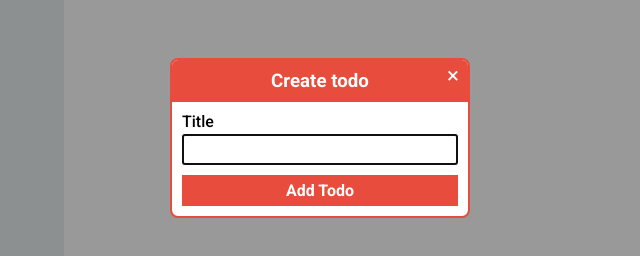
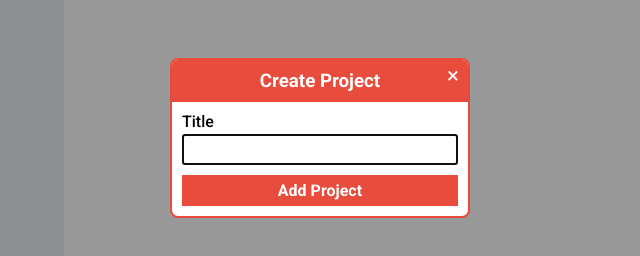
Before and after one commit to MERatio/todo-list, a website built with webpack: page src/template.html in a window 1280 px wide. Both pictures are taken after a click on the button "Create project". Shown: the part 134-390 px from the top of the page, 320-960 px from the left. Built offline with nearby package versions, Linux system fonts and the light colour scheme; what pubsub-js would draw is missing.

Commit message:
Fix HTML texts

```diff
--- a/src/template.html
+++ b/src/template.html
@@ -25,7 +25,7 @@
       </header>
       <dialog class="modal" closedby="any" data-modal="projectFormModal">
         <header class="modal-header">
-          <h3>Create todo</h3>
+          <h3>Create Project</h3>
           <button
             type="button"
             aria-label="Close"
@@ -47,7 +47,7 @@
             />
           </div>
           <div class="form-group">
-            <button type="submit" class="form-submit-btn">Add Todo</button>
+            <button type="submit" class="form-submit-btn">Add Project</button>
           </div>
         </form>
       </dialog>
```
